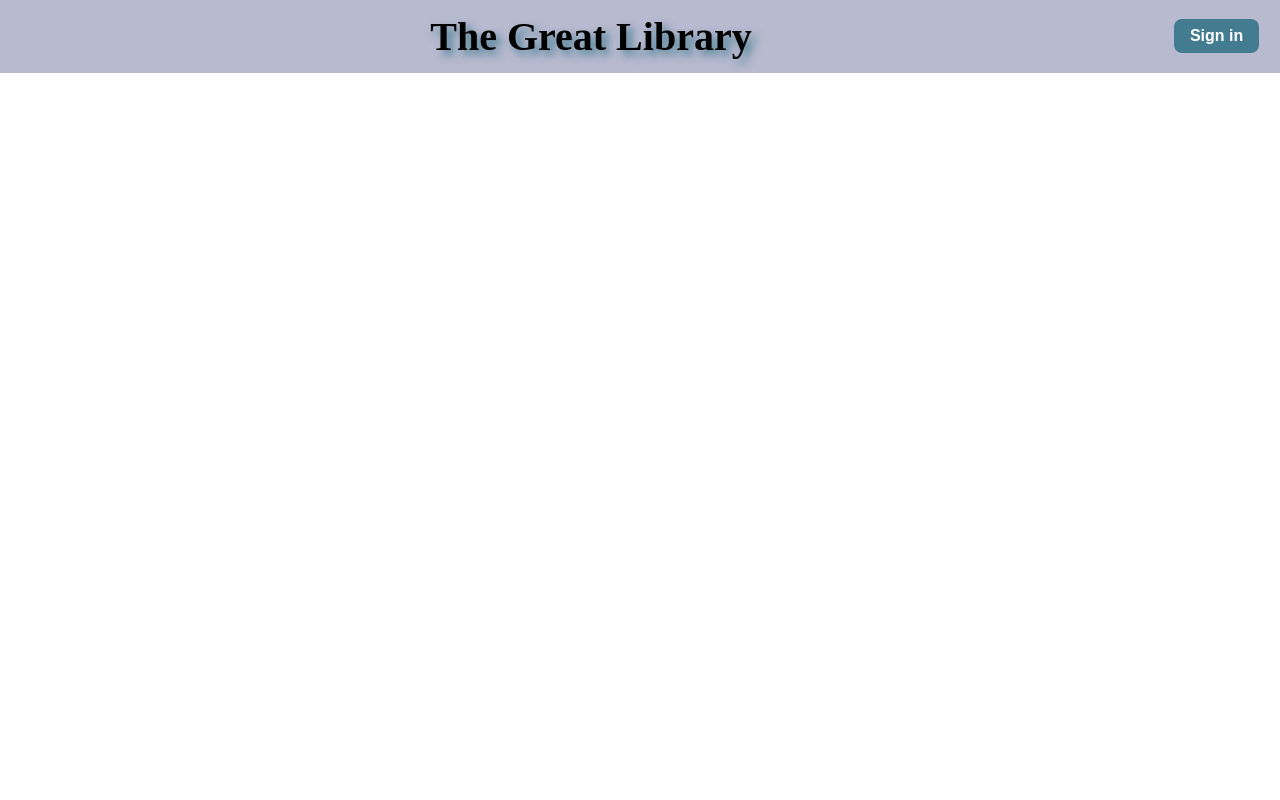
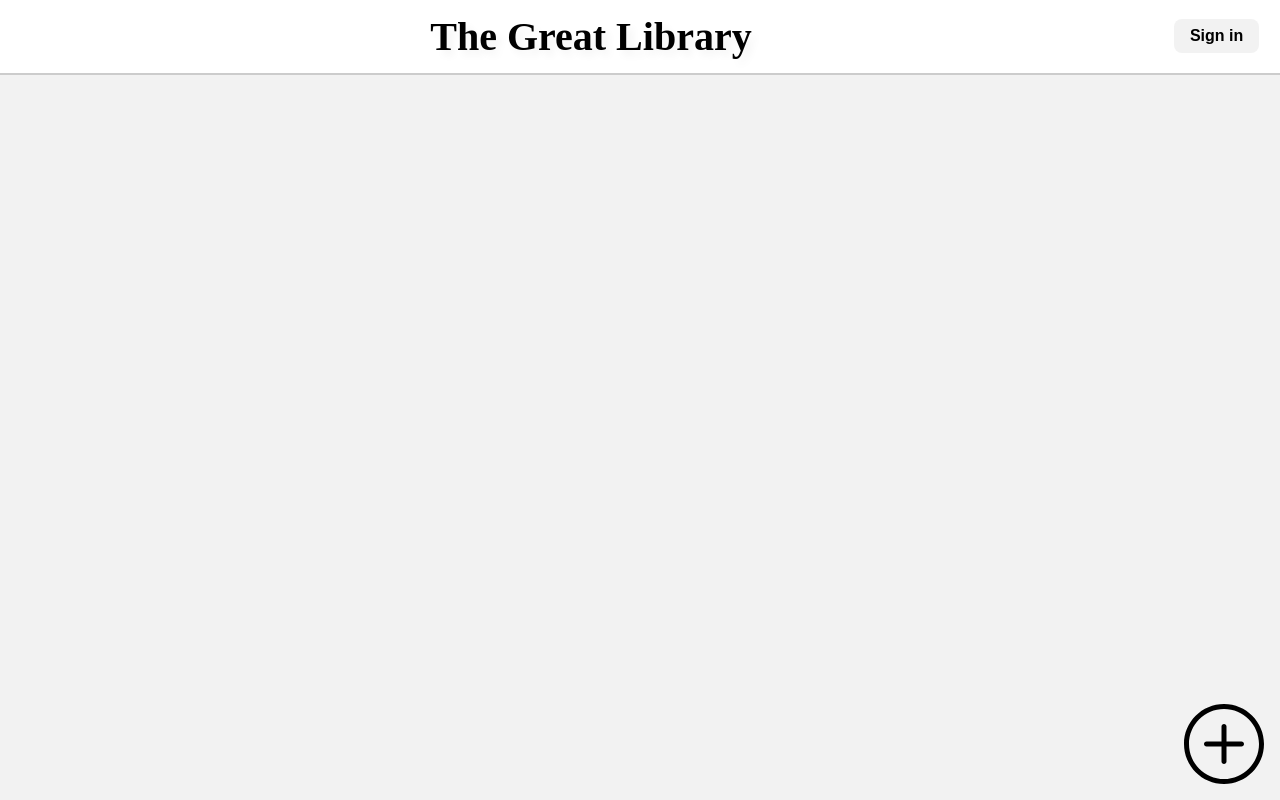
Before and after one commit to claytonm17/library, a plain HTML site: page index.html in a window 1280 px wide. Drawn offline with Linux system fonts and the light colour scheme; a web font is replaced by a local one.

Commit message:
feat: add book button added style: additional styling done to page

```diff
--- a/index.html
+++ b/index.html
@@ -13,6 +13,11 @@
         <button link="#">Sign in</button>
     </div>
     <div class="library">
+        <button class="add-book" name="add book">
+            <svg fill="#000000" width="5rem" height="5rem" viewBox="0 0 32 32" version="1.1" xmlns="http://www.w3.org/2000/svg">
+                <path d="M16 0c-8.836 0-16 7.163-16 16s7.163 16 16 16c8.837 0 16-7.163 16-16s-7.163-16-16-16zM16 30.032c-7.72 0-14-6.312-14-14.032s6.28-14 14-14 14 6.28 14 14-6.28 14.032-14 14.032zM23 15h-6v-6c0-0.552-0.448-1-1-1s-1 0.448-1 1v6h-6c-0.552 0-1 0.448-1 1s0.448 1 1 1h6v6c0 0.552 0.448 1 1 1s1-0.448 1-1v-6h6c0.552 0 1-0.448 1-1s-0.448-1-1-1z"></path>
+            </svg>
+        </button>
 
     </div>
     <script src="./index.js"></script>
--- a/styles.css
+++ b/styles.css
@@ -6,20 +6,23 @@
 :root {
     --dark-text-color: #000000;
     --light-text-color: #FFFFFF;
-    --light-background-color: #b8bacf;
-    --accent-color: #437c90;
+    --light-background-color: #f2f2f2;
+    --accent-color: #cccccc;
+    --hightlight-color: #3498db;
 }
 
 body {
     font-family:Verdana, Geneva, Tahoma, sans-serif;
+    background-color: var(--light-background-color);
 }
 
 .header {
     display: flex;
     justify-content: space-between;
     align-items: center;
-    background-color: var(--light-background-color);
+    background-color: var(--light-text-color);
     padding: 1vw 1vh;
+    border-bottom: solid 2px var(--accent-color);
 }
 
 h1 {
@@ -28,7 +31,8 @@ h1 {
     text-align: center;
     font-size: 2.5rem;
     font-family: 'UnifrakturMaguntia', serif;
-    text-shadow: 5px 5px 0.2em #437c90;
+    text-shadow: 5px 5px 0.2em var(--light-background-color);
+    color: var(--dark-text-color);
 }
 
 .header>button {
@@ -36,8 +40,30 @@ h1 {
     border: 0px;
     border-radius: 0.5rem;
     padding: 0.5rem 1rem;
-    background-color: var(--accent-color);
-    color: var(--light-text-color);
+    background-color: var(--light-background-color);
+    color: var(--dark-text-color);
     font-size: 1rem;
     font-weight: 700;
 }
+
+svg {
+    display: block;
+}
+
+.add-book {
+    border: none;
+    border-radius: 3rem;
+    align-content: end;
+    position: fixed;
+    bottom: 0;
+    right: 0;
+    padding: 0px;
+    background: none;
+    cursor: pointer;
+    margin: 1rem;
+    transition-duration: 0.4s;
+}
+
+.add-book:hover {
+    background-color: var(--accent-color);
+}
```
